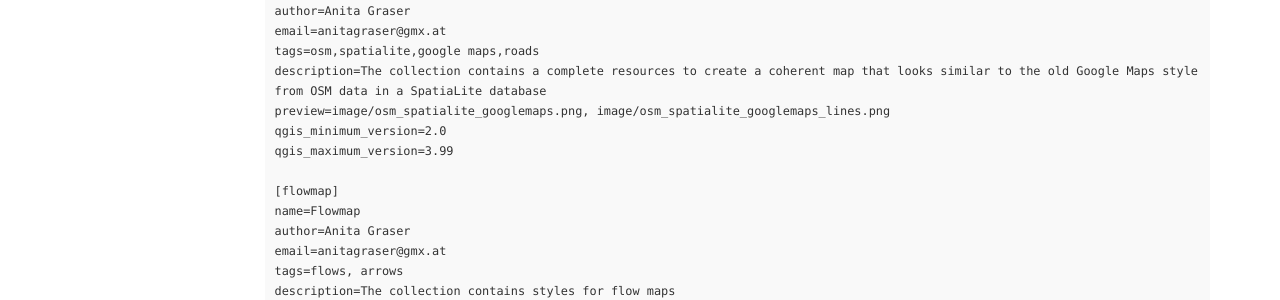
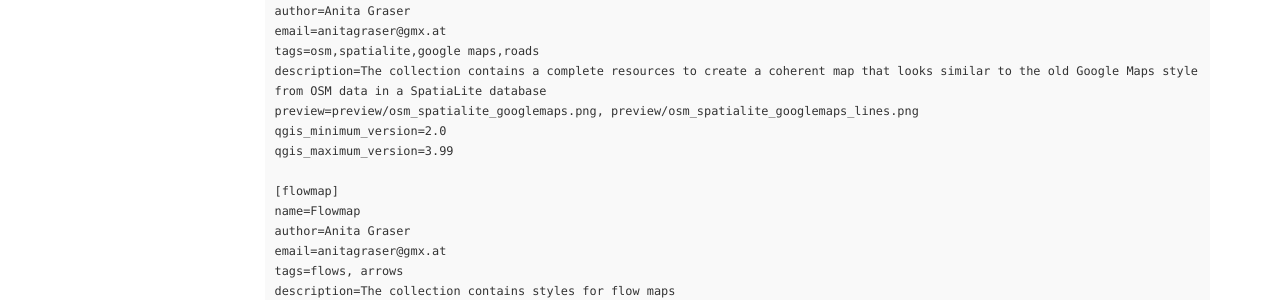
Before and after one commit to QGIS-Contribution/QGIS-ResourceSharing, a Jekyll site: the page built from _posts/2016-07-25-creating-metadata.md, in a window 1280 px wide. Shown: the part 767-1067 px from the top of the page. Built offline with Jekyll 4.4.1, drawn with Linux system fonts in a browser that asks for light colours; some of the changed text lies outside the part shown.

Commit message:
Consistency fix

```diff
--- a/_posts/2016-07-25-creating-metadata.md
+++ b/_posts/2016-07-25-creating-metadata.md
@@ -44,7 +44,7 @@
 email=anitagraser@gmx.at
 tags=osm,spatialite,google maps,roads
 description=The collection contains a complete resources to create a coherent map that looks similar to the old Google Maps style from OSM data in a SpatiaLite database
-preview=image/osm_spatialite_googlemaps.png, image/osm_spatialite_googlemaps_lines.png
+preview=preview/osm_spatialite_googlemaps.png, preview/osm_spatialite_googlemaps_lines.png
 qgis_minimum_version=2.0
 qgis_maximum_version=3.99
 
```
